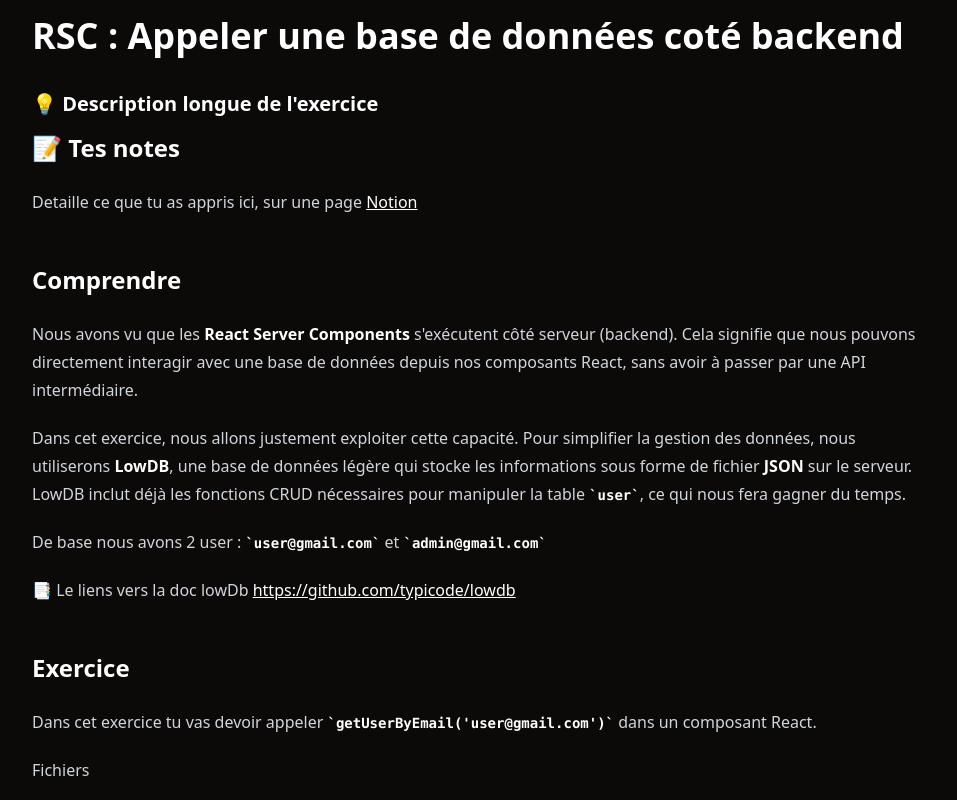
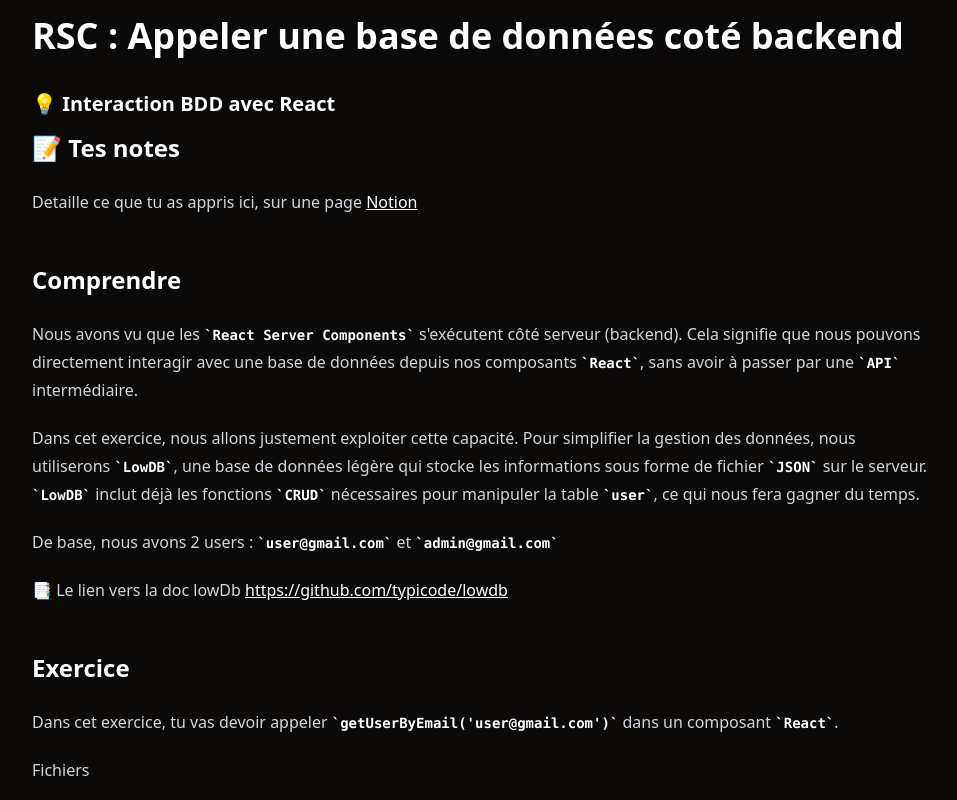
Before and after one commit to MikeCodeur/next-free-fullstack, a Next.js app: page /instructions in a window 1280 px wide. Shown: the top 800 px of the page, without its empty margins (160-1117 px from the left). Built offline with nearby package versions, Linux system fonts and the light colour scheme.

Commit message:
correction

```diff
--- a/INSTRUCTIONS.mdx
+++ b/INSTRUCTIONS.mdx
@@ -1,6 +1,6 @@
 # RSC : Appeler une base de données coté backend
 
-### 💡 Description longue de l'exercice
+### 💡 Interaction BDD avec React
 
 ## 📝 Tes notes
 
@@ -8,23 +8,21 @@ Detaille ce que tu as appris ici, sur une page [Notion](https://go.mikecodeu
 
 ## Comprendre
 
-Nous avons vu que les **React Server Components** s'exécutent côté serveur (backend). Cela signifie que nous pouvons directement interagir avec une base de données depuis nos composants React, sans avoir à passer par une API intermédiaire.
+Nous avons vu que les **`React Server Components`** s'exécutent côté serveur (backend). Cela signifie que nous pouvons directement interagir avec une base de données depuis nos composants `React`, sans avoir à passer par une `API` intermédiaire.
 
-Dans cet exercice, nous allons justement exploiter cette capacité. Pour simplifier la gestion des données, nous utiliserons **LowDB**, une base de données légère qui stocke les informations sous forme de fichier **JSON** sur le serveur. LowDB inclut déjà les fonctions CRUD nécessaires pour manipuler la table `user`, ce qui nous fera gagner du temps.
+Dans cet exercice, nous allons justement exploiter cette capacité. Pour simplifier la gestion des données, nous utiliserons **`LowDB`**, une base de données légère qui stocke les informations sous forme de fichier **`JSON`** sur le serveur. `LowDB` inclut déjà les fonctions `CRUD` nécessaires pour manipuler la table `user`, ce qui nous fera gagner du temps.
 
-De base nous avons 2 user : `user@gmail.com` et `admin@gmail.com`
+De base, nous avons 2 users : `user@gmail.com` et `admin@gmail.com`
 
-📑 Le liens vers la doc lowDb https://github.com/typicode/lowdb
+📑 Le lien vers la doc lowDb https://github.com/typicode/lowdb
 
 ## Exercice
 
-Dans cet exercice tu vas devoir appeler `getUserByEmail('user@gmail.com')` dans un composant React.
+Dans cet exercice, tu vas devoir appeler `getUserByEmail('user@gmail.com')` dans un composant `React`.
 
 Fichiers
 
 - `app/rsc-bdd/page`
-
-##
 
 ## Aller plus loin
 
@@ -32,8 +30,8 @@ Fichiers
 
 ## Ils vont t’aider
 
-- **🐶 Mowgli le Chien** : _Mowgli te guidera dans chaque exercice._
-- **🤖 Ash le Robot** : _Ash le Robot te donnera du code utile._
-- **🚀 Julia La roquette** : _Julia te donnera des défis supplémentaires._
-- **⛏️ Hulk le Marteau** : _Quand du code à supprimer est présent_
-- **👨‍✈️ Hugo le chef de projet** : _Va t'aider sur les spécifications du projet_
+- **🐶  Mowgli le Chien** : *Mowgli te guidera dans chaque exercice.*
+- **🤖  Ash le Robot** : *Ash le Robot te donnera du code utile.*
+- **🚀 Julia La roquette** : *Julia te donnera des défis supplémentaires.*
+- **⛏️ Hulk le Marteau** : *Quand du code à supprimer est présent*
+- **👨‍✈️ Hugo le chef de projet** : *Va t'aider sur les spécifications du projet*
--- a/next.config.mjs
+++ b/next.config.mjs
@@ -1,32 +1,17 @@
 /** @type {import('next').NextConfig} */
 
-import createMDX from '@next/mdx'
+import createMDX from '@next/mdx';
 
 const withMDX = createMDX({
+  extension: /\.mdx?$/,
   options: {
-    remarkPlugins: [
-      ['remark-gfm'],
-      ['remark-rehype', {allowDangerousHtml: true}],
-    ],
-    rehypePlugins: [['rehype-prism-plus']],
+    remarkPlugins: [],
+    rehypePlugins: [],
   },
-})
+});
 
 const nextConfig = {
   pageExtensions: ['js', 'jsx', 'mdx', 'md', 'ts', 'tsx'],
-  images: {
-    remotePatterns: [
-      {
-        protocol: 'https',
-        hostname: 'via.placeholder.com',
-        port: '',
-      },
-    ],
-  },
+};
 
-  experimental: {
-    taint: true,
-  },
-}
-
-export default withMDX(nextConfig)
+export default withMDX(nextConfig);
--- a/src/app/instructions/hooks.tsx
+++ b/src/app/instructions/hooks.tsx
@@ -2,7 +2,7 @@ import {useEffect} from 'react'
 import {useTheme} from 'next-themes'
 
 // Permet de switcher de Theme Prism
-// fonctionne avec des fichiers styles dans 'public/styles/themes'
+// Fonctionne avec des fichiers styles dans `public/styles/themes`
 export function usePrismTheme() {
   const {theme = 'dark'} = useTheme()
 
--- a/src/app/rsc-bdd/page.exercise.tsx
+++ b/src/app/rsc-bdd/page.exercise.tsx
@@ -5,9 +5,9 @@
 
 const Page = () => {
   // Ton code ici
-  // 1. Appelle getUserByEmail avec l'email 'user@gmail.com'
-  // 2. Affiche le nom de l'utilisateur dans le JSX
-  // 3. Ajoute un console.log pour déboguer
+  // 1. Appelle `getUserByEmail` avec l'email `user@gmail.com`
+  // 2. Affiche le nom de l'utilisateur dans le `JSX`
+  // 3. Ajoute un `console.log` pour déboguer
 
   return (
     <div>
```
